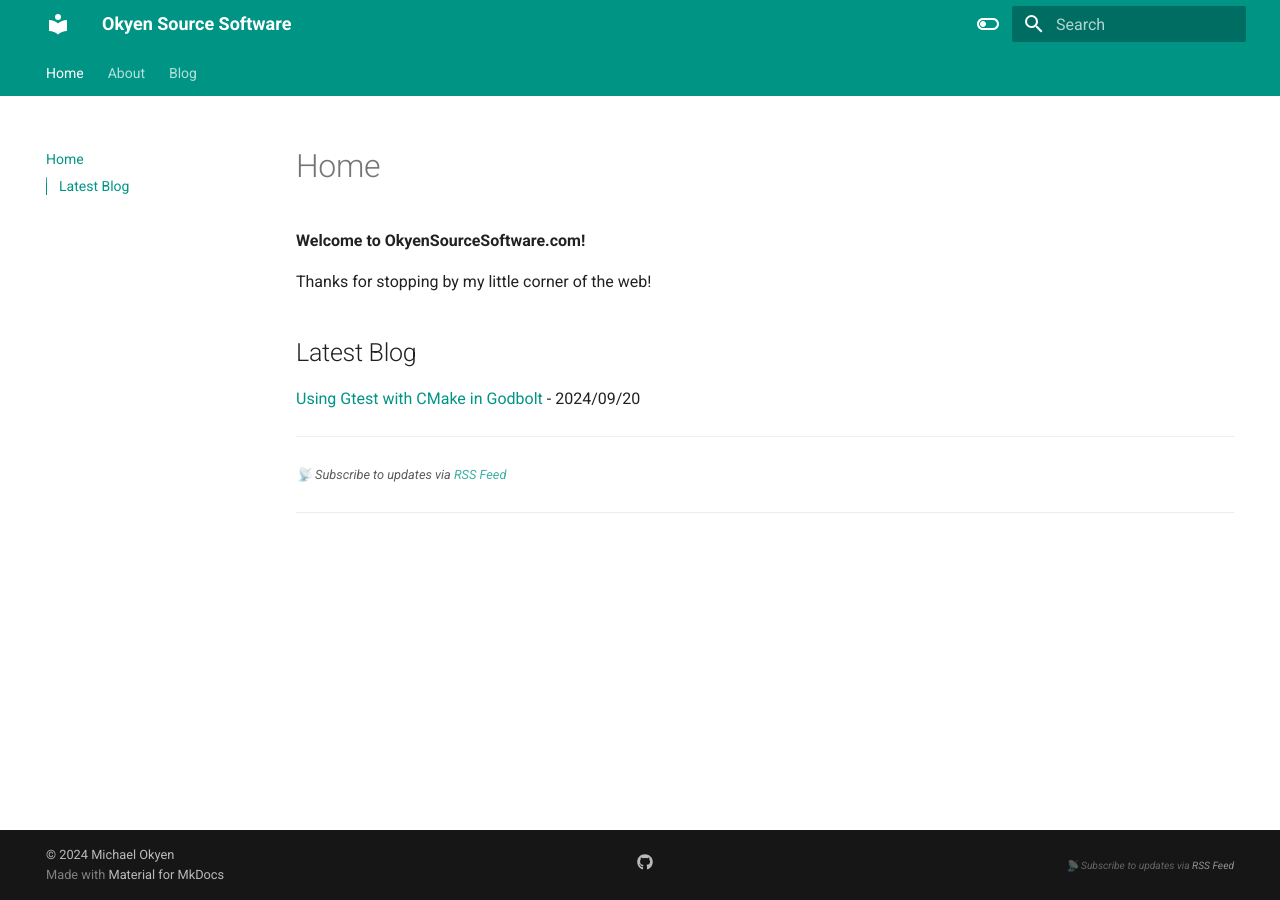
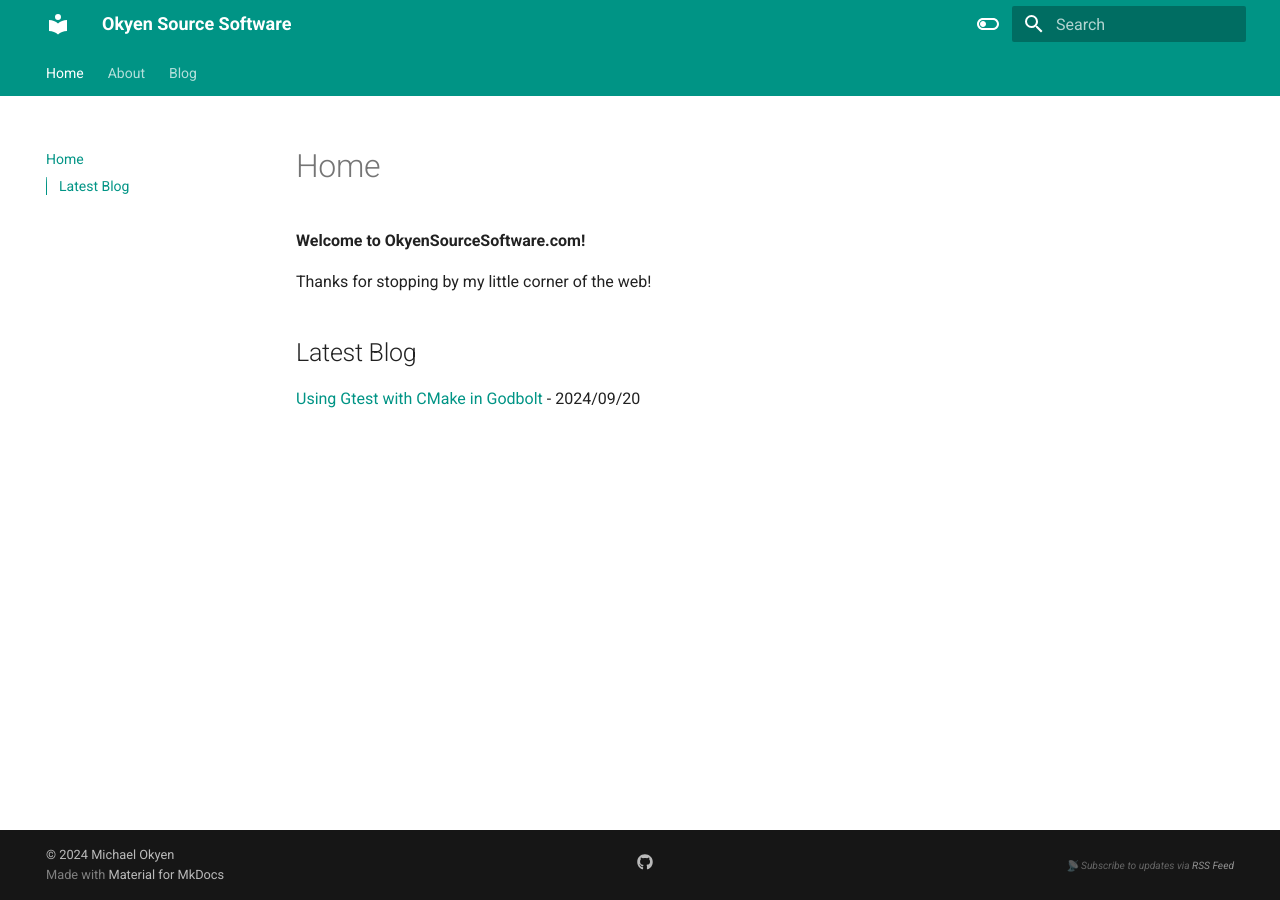
Before and after one commit to mokyen/okyensourcesoftware, an MkDocs documentation site: the page built from docs/index.md, in a window 1280 px wide. Built offline with MkDocs 1.6.1 and Material for MkDocs 9.7.7, drawn with Linux system fonts in a browser that asks for light colours.

Commit message:
Update main.html

```diff
--- a/overrides/main.html
+++ b/overrides/main.html
@@ -23,10 +23,4 @@
     </script>
     <div class="giscus"></div>
   {% endif %}
-
-  <div class="md-typeset">
-    <hr>
-    <p><small><em>📡 Subscribe to updates via <a href="/feed_rss_created.xml">RSS Feed</a></em></small></p>
-    <hr>
-  </div>
 {% endblock %}
```
